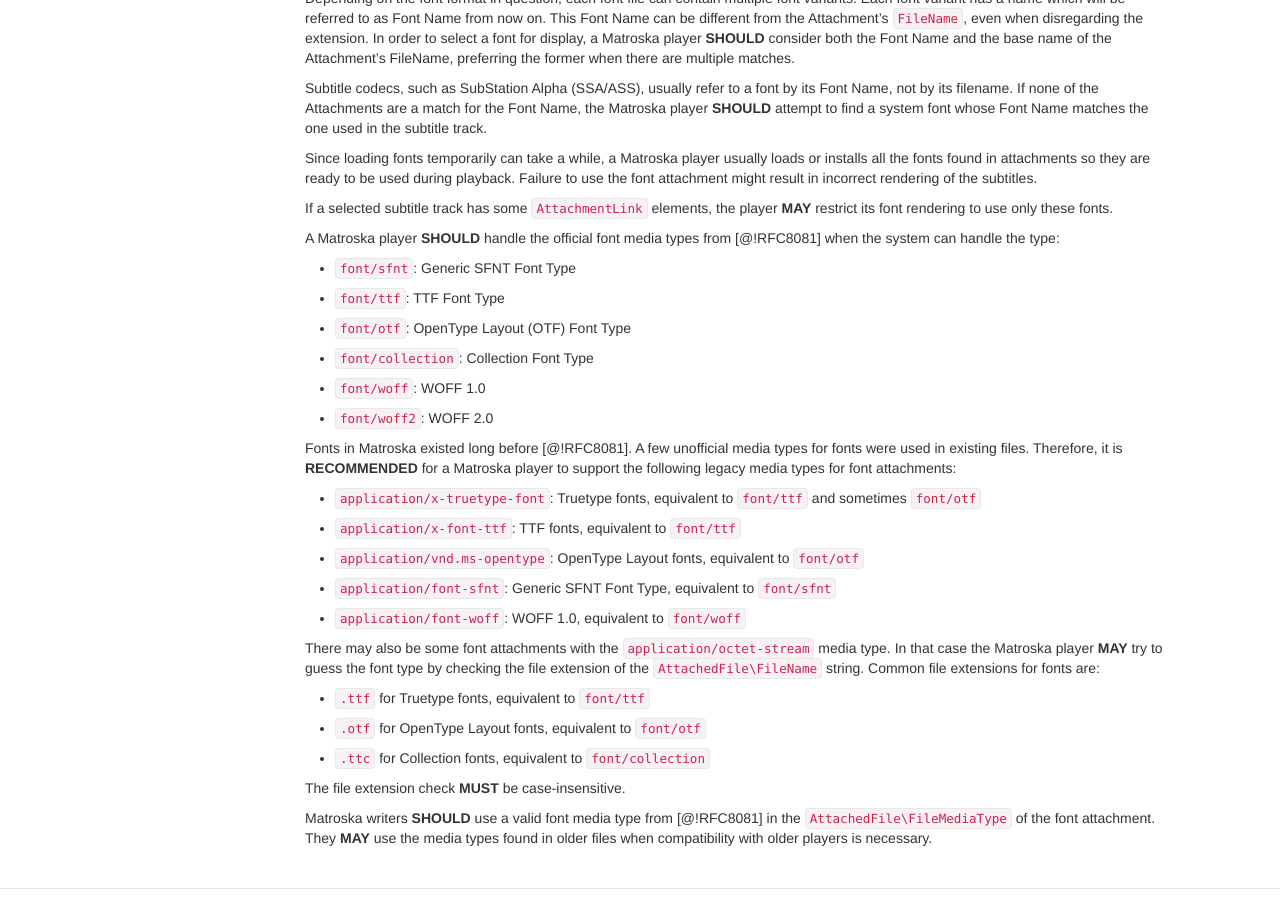
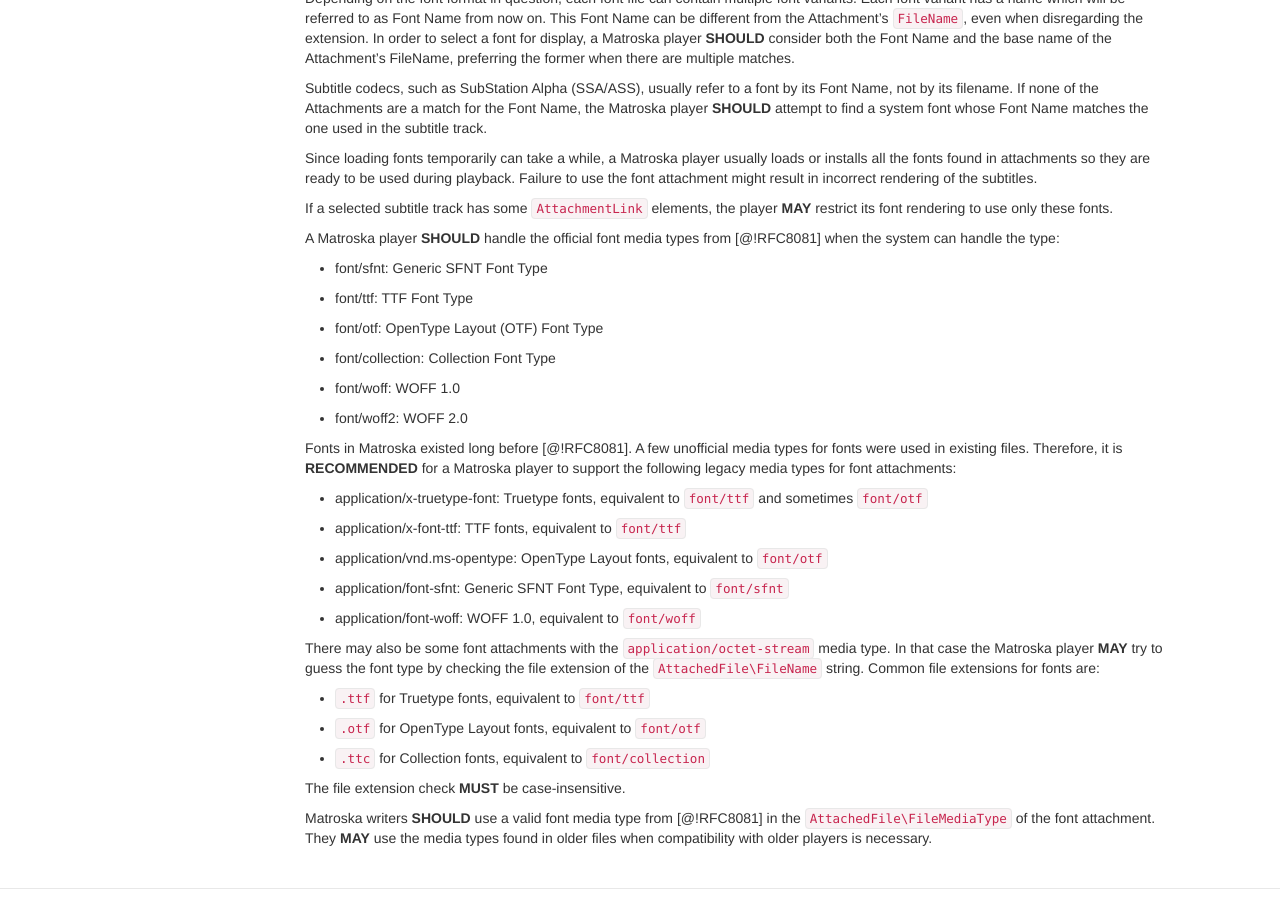
Before and after one commit to ietf-wg-cellar/matroska-specification, a Jekyll site: the page built from attachments.md, in a window 1280 px wide and 900 px high, scrolled down 820 px. Built offline with Jekyll 4.4.1, drawn with Linux system fonts in a browser that asks for light colours; our own code applies the rules of GitHub Pages for plain Markdown files.

Commit message:
remove backtick for font media types

```diff
--- a/attachments.md
+++ b/attachments.md
@@ -65,30 +65,30 @@ If a selected subtitle track has some `AttachmentLink` elements, the player **MA
 
 A Matroska player **SHOULD** handle the official font media types from [@!RFC8081] when the system can handle the type:
 
-* `font/sfnt`: Generic SFNT Font Type
+* font/sfnt: Generic SFNT Font Type
 
-* `font/ttf`: TTF Font Type
+* font/ttf: TTF Font Type
 
-* `font/otf`: OpenType Layout (OTF) Font Type
+* font/otf: OpenType Layout (OTF) Font Type
 
-* `font/collection`: Collection Font Type
+* font/collection: Collection Font Type
 
-* `font/woff`: WOFF 1.0
+* font/woff: WOFF 1.0
 
-* `font/woff2`: WOFF 2.0
+* font/woff2: WOFF 2.0
 
 Fonts in Matroska existed long before [@!RFC8081]. A few unofficial media types for fonts were used in existing files.
 Therefore, it is **RECOMMENDED** for a Matroska player to support the following legacy media types for font attachments:
 
-* `application/x-truetype-font`: Truetype fonts, equivalent to `font/ttf` and sometimes `font/otf`
+* application/x-truetype-font: Truetype fonts, equivalent to `font/ttf` and sometimes `font/otf`
 
-* `application/x-font-ttf`: TTF fonts, equivalent to `font/ttf`
+* application/x-font-ttf: TTF fonts, equivalent to `font/ttf`
 
-* `application/vnd.ms-opentype`: OpenType Layout fonts, equivalent to `font/otf`
+* application/vnd.ms-opentype: OpenType Layout fonts, equivalent to `font/otf`
 
-* `application/font-sfnt`: Generic SFNT Font Type, equivalent to `font/sfnt`
+* application/font-sfnt: Generic SFNT Font Type, equivalent to `font/sfnt`
 
-* `application/font-woff`: WOFF 1.0, equivalent to `font/woff`
+* application/font-woff: WOFF 1.0, equivalent to `font/woff`
 
 
 There may also be some font attachments with the `application/octet-stream` media type.
```
